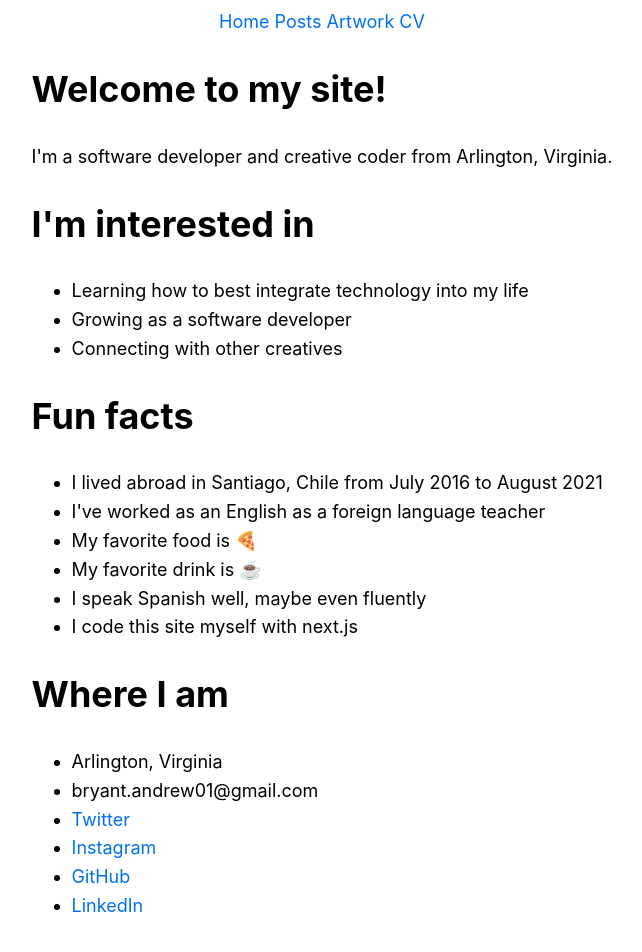
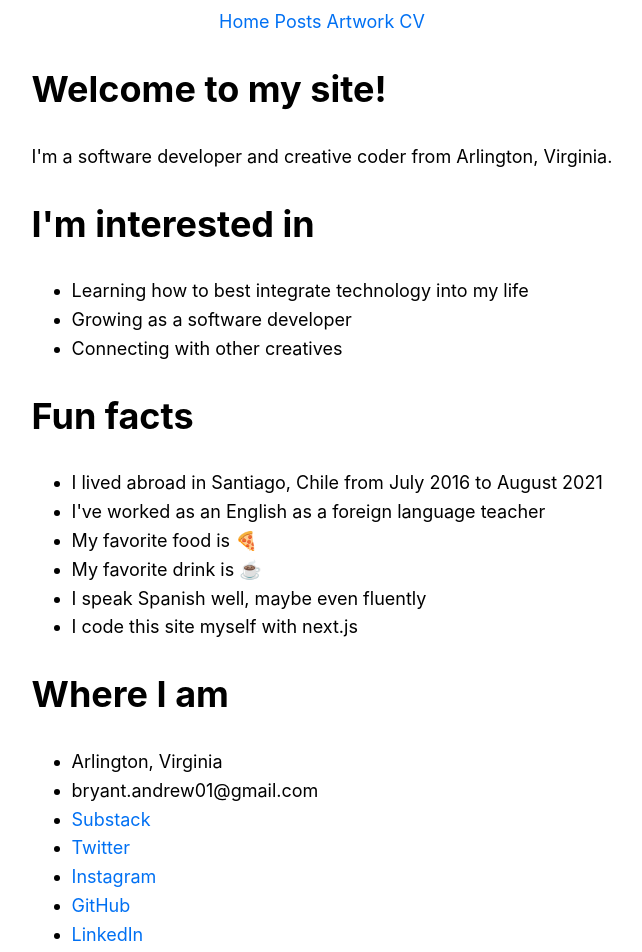
Before and after one commit to apbryant/website, a Next.js app: page / in a window 1280 px wide. Shown: the top 952 px of the page, without its empty margins (318-960 px from the left). Built offline with nearby package versions, Linux system fonts and the light colour scheme.

Commit message:
add substack link'

```diff
--- a/pages/index.js
+++ b/pages/index.js
@@ -31,6 +31,7 @@ export default function Home() {
         <ul>
           <li>Arlington, Virginia</li>
           <li>bryant.andrew01@gmail.com</li>
+	<li><a href="https://andrewbryant.substack.com/">Substack</a></li>
           <li><a href="https://twitter.com/andrewpbryant">Twitter</a></li>
           <li><a href="https://www.instagram.com/andrew_paul_bryant/">Instagram</a></li>
           <li><a href="https://github.com/apbryant">GitHub</a></li>
```
